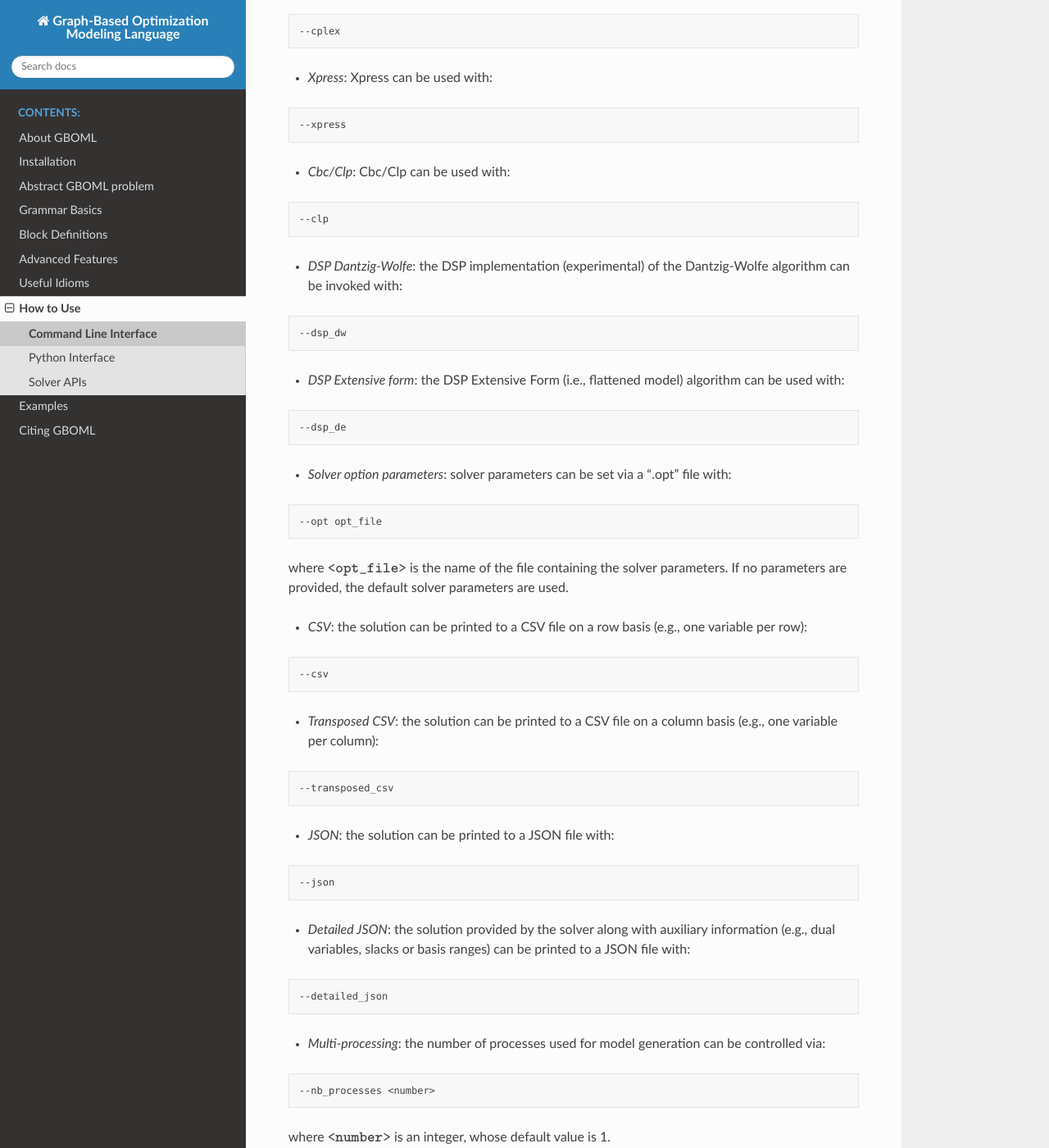
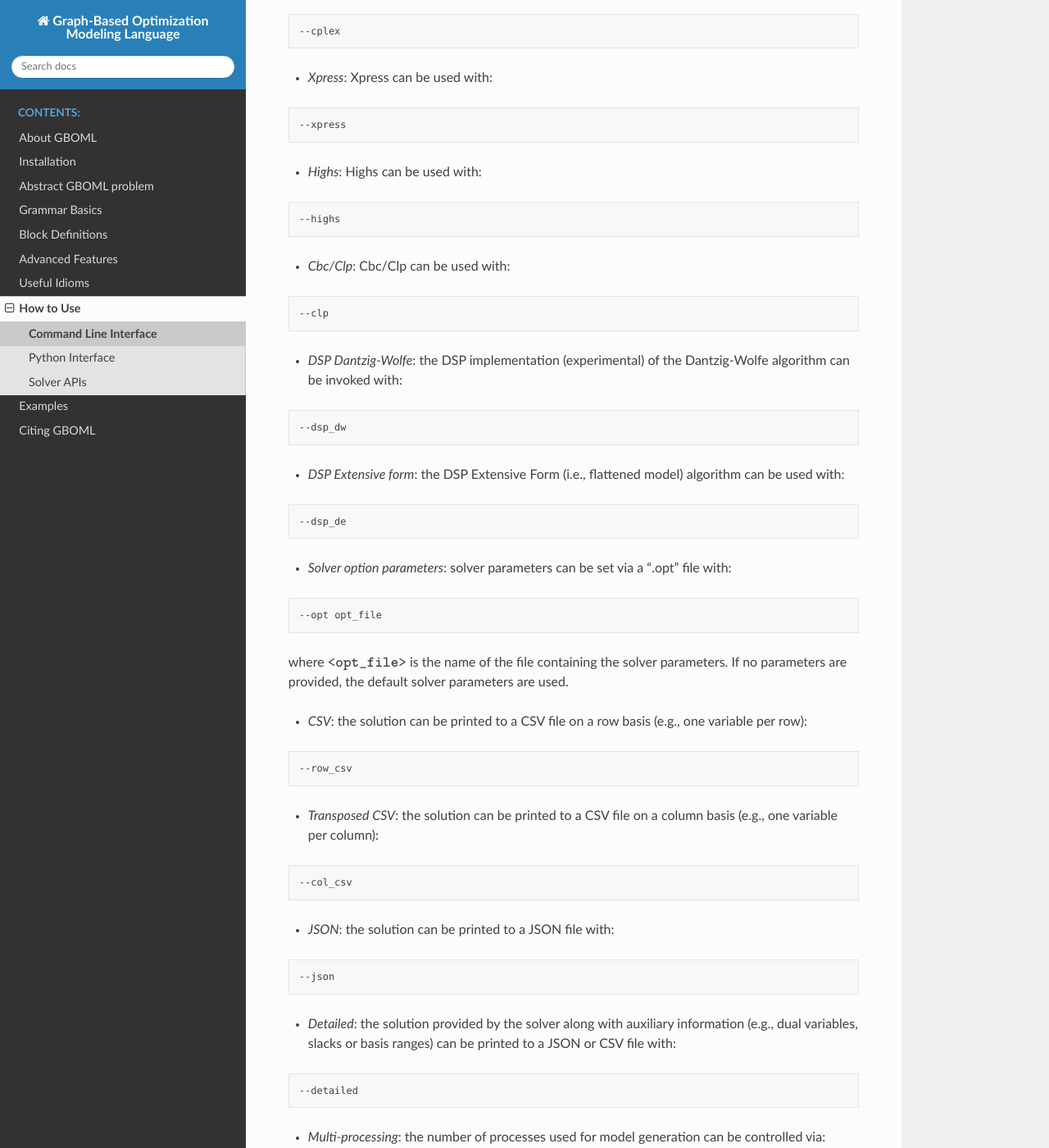
Before and after one commit to GBOML/GBOML, a Sphinx documentation site: the page built from docs/source/commandline_interface.rst, in a window 1280 px wide and 1400 px high, scrolled down 1168 px. Shown: the whole window at 82% size. Built offline with Sphinx 7.4.7 and the Read the Docs theme 2.0.0, drawn with Linux system fonts in a browser that asks for light colours.

Commit message:
update Doc

```diff
--- a/docs/source/commandline_interface.rst
+++ b/docs/source/commandline_interface.rst
@@ -56,6 +56,12 @@ and is therefore only recommended for testing purposes (e.g., make sure that GBO
 
   --xpress
 
+* *Highs*: Highs can be used with:
+
+.. code-block:: bash
+
+  --highs
+
 * *Cbc/Clp*: Cbc/Clp can be used with:
 
 .. code-block:: bash
@@ -86,13 +92,13 @@ where :math:`\texttt{<opt_file>}` is the name of the file containing the solver
 
 .. code-block:: bash
 
-   --csv
+   --row_csv
 
 * *Transposed CSV*: the solution can be printed to a CSV file on a column basis (e.g., one variable per column):
 
 .. code-block:: bash
 
-   --transposed_csv
+   --col_csv
 
 * *JSON*: the solution can be printed to a JSON file with:
 
@@ -100,11 +106,11 @@ where :math:`\texttt{<opt_file>}` is the name of the file containing the solver
 
    --json
 
-* *Detailed JSON*: the solution provided by the solver along with auxiliary information (e.g., dual variables, slacks or basis ranges) can be printed to a JSON file with:
+* *Detailed*: the solution provided by the solver along with auxiliary information (e.g., dual variables, slacks or basis ranges) can be printed to a JSON or CSV file with:
 
 .. code-block:: bash
 
-	--detailed_json
+	--detailed
 
 * *Multi-processing*: the number of processes used for model generation can be controlled via:
 
--- a/docs/source/installation.rst
+++ b/docs/source/installation.rst
@@ -115,6 +115,9 @@ The next installation steps make use of `cmake <https://cmake.org/install/>`_ an
 
 If the make worked properly, an executable called runDsp and a shared library named libDsp should be created in the *src* subfolder of the build directory. Additional information can be found `here <https://github.com/Argonne-National-Laboratory/DSP/blob/master/docs/install.md>`__.
 
+Highs
+~~~~~
+To install Highs please download the solver from https://highs.dev/. The Python API is embedded in GBOML.
 
 Testing
 -------
```
